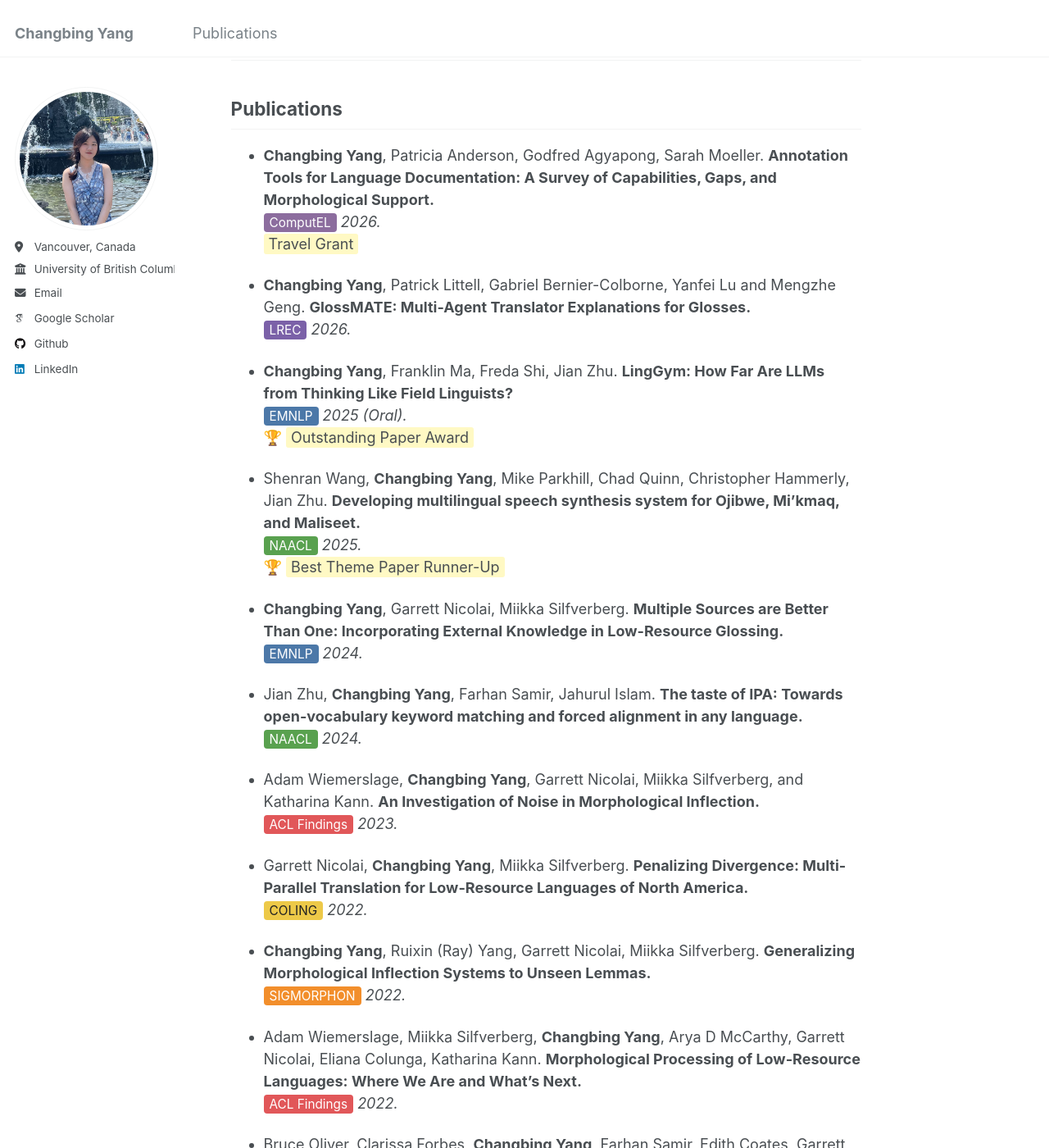
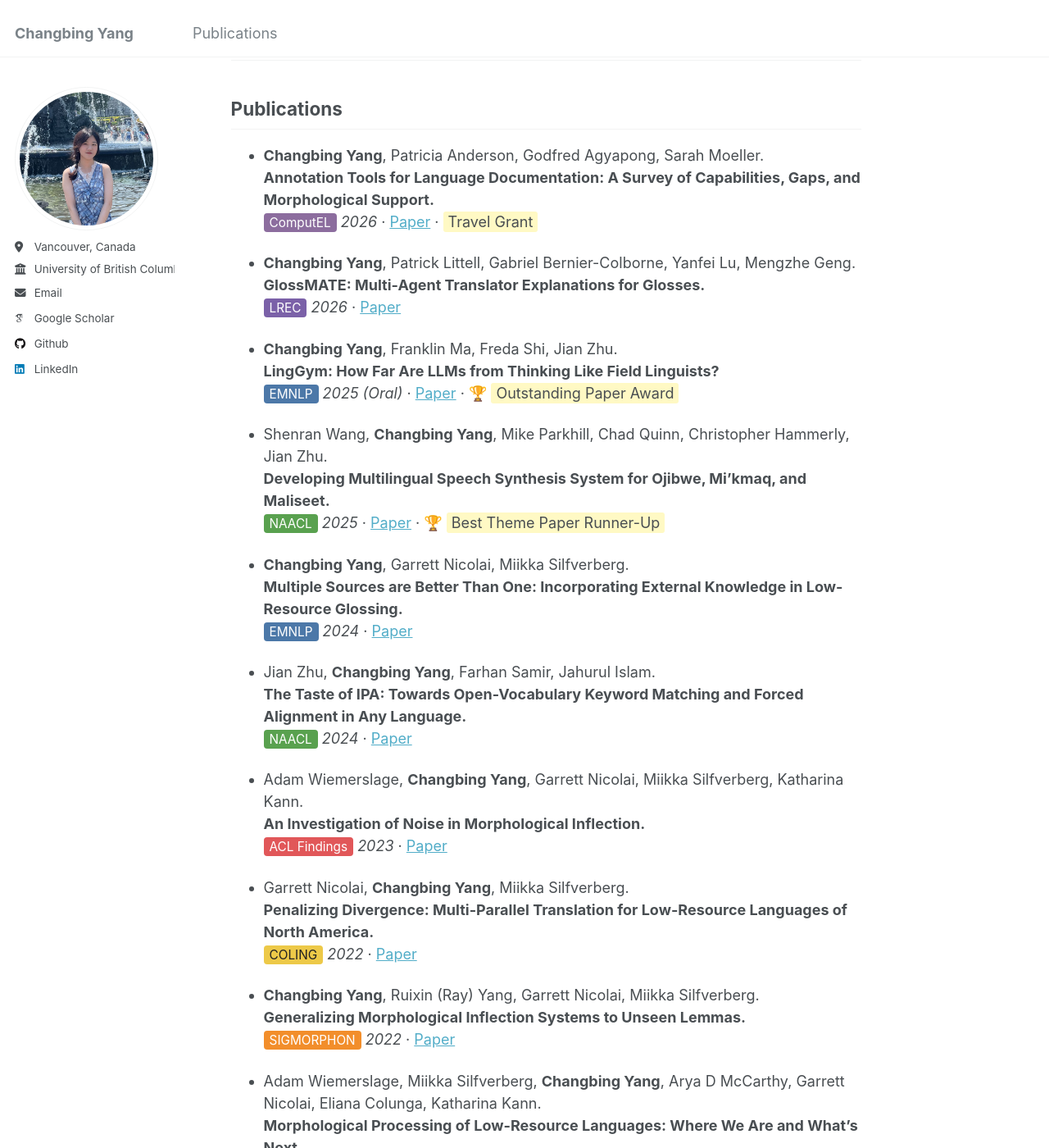
Before and after one commit to changbingY/changbingY.github.io, a Jekyll site: the page built from _pages/about.md, in a window 1280 px wide and 1400 px high, scrolled down 753 px. Shown: the whole window at 82% size. Built offline with Jekyll 4.4.1, drawn with Linux system fonts in a browser that asks for light colours; some web fonts are replaced; some of the changed text lies outside the part shown.

Commit message:
Update about.md

```diff
--- a/_pages/about.md
+++ b/_pages/about.md
@@ -27,70 +27,67 @@ My research is at the intersection of linguistics and AI. My work mainly focuses
 
 - **Changbing Yang**, Patricia Anderson, Godfred Agyapong, Sarah Moeller.
   **Annotation Tools for Language Documentation: A Survey of Capabilities, Gaps, and Morphological Support.**
-  <span style="background-color:#8C6D9E;color:white;padding:2px 7px;border-radius:4px;font-size:0.85em;">ComputEL</span> *2026.*
-  <span style="background-color:#fff9c4;padding:2px 6px;border-radius:3px;">Travel Grant</span>
+  <span style="background-color:#8C6D9E;color:white;padding:2px 7px;border-radius:4px;font-size:0.85em;">ComputEL</span> *2026* · [Paper](https://aclanthology.org/2026.computel-1.9/) · <span style="background-color:#fff9c4;padding:2px 6px;border-radius:3px;">Travel Grant</span>
 
-- **Changbing Yang**, Patrick Littell, Gabriel Bernier-Colborne, Yanfei Lu and Mengzhe Geng.
+- **Changbing Yang**, Patrick Littell, Gabriel Bernier-Colborne, Yanfei Lu, Mengzhe Geng.
   **GlossMATE: Multi-Agent Translator Explanations for Glosses.**
-  <span style="background-color:#7B61A8;color:white;padding:2px 7px;border-radius:4px;font-size:0.85em;">LREC</span> *2026.*
+  <span style="background-color:#7B61A8;color:white;padding:2px 7px;border-radius:4px;font-size:0.85em;">LREC</span> *2026* · [Paper](https://aclanthology.org/2026.lrec-1.709/)
 
 - **Changbing Yang**, Franklin Ma, Freda Shi, Jian Zhu.
   **LingGym: How Far Are LLMs from Thinking Like Field Linguists?**
-  <span style="background-color:#4C78A8;color:white;padding:2px 7px;border-radius:4px;font-size:0.85em;">EMNLP</span> *2025 (Oral).*
-  🏆 <span style="background-color:#fff9c4;padding:2px 6px;border-radius:3px;">Outstanding Paper Award</span>
+  <span style="background-color:#4C78A8;color:white;padding:2px 7px;border-radius:4px;font-size:0.85em;">EMNLP</span> *2025 (Oral)* · [Paper](https://aclanthology.org/2025.emnlp-main.69/) · 🏆 <span style="background-color:#fff9c4;padding:2px 6px;border-radius:3px;">Outstanding Paper Award</span>
 
 - Shenran Wang, **Changbing Yang**, Mike Parkhill, Chad Quinn, Christopher Hammerly, Jian Zhu.
-  **Developing multilingual speech synthesis system for Ojibwe, Mi'kmaq, and Maliseet.**
-  <span style="background-color:#59A14F;color:white;padding:2px 7px;border-radius:4px;font-size:0.85em;">NAACL</span> *2025.*
-  🏆 <span style="background-color:#fff9c4;padding:2px 6px;border-radius:3px;">Best Theme Paper Runner-Up</span>
+  **Developing Multilingual Speech Synthesis System for Ojibwe, Mi'kmaq, and Maliseet.**
+  <span style="background-color:#59A14F;color:white;padding:2px 7px;border-radius:4px;font-size:0.85em;">NAACL</span> *2025* · [Paper](https://aclanthology.org/2025.naacl-short.69/) · 🏆 <span style="background-color:#fff9c4;padding:2px 6px;border-radius:3px;">Best Theme Paper Runner-Up</span>
 
 - **Changbing Yang**, Garrett Nicolai, Miikka Silfverberg.
   **Multiple Sources are Better Than One: Incorporating External Knowledge in Low-Resource Glossing.**
-  <span style="background-color:#4C78A8;color:white;padding:2px 7px;border-radius:4px;font-size:0.85em;">EMNLP</span> *2024.*
+  <span style="background-color:#4C78A8;color:white;padding:2px 7px;border-radius:4px;font-size:0.85em;">EMNLP</span> *2024* · [Paper](https://aclanthology.org/2024.emnlp-main.261/)
 
 - Jian Zhu, **Changbing Yang**, Farhan Samir, Jahurul Islam.
-  **The taste of IPA: Towards open-vocabulary keyword matching and forced alignment in any language.**
-  <span style="background-color:#59A14F;color:white;padding:2px 7px;border-radius:4px;font-size:0.85em;">NAACL</span> *2024.*
+  **The Taste of IPA: Towards Open-Vocabulary Keyword Matching and Forced Alignment in Any Language.**
+  <span style="background-color:#59A14F;color:white;padding:2px 7px;border-radius:4px;font-size:0.85em;">NAACL</span> *2024* · [Paper](https://aclanthology.org/2024.naacl-long.43/)
 
-- Adam Wiemerslage, **Changbing Yang**, Garrett Nicolai, Miikka Silfverberg, and Katharina Kann.
+- Adam Wiemerslage, **Changbing Yang**, Garrett Nicolai, Miikka Silfverberg, Katharina Kann.
   **An Investigation of Noise in Morphological Inflection.**
-  <span style="background-color:#E15759;color:white;padding:2px 7px;border-radius:4px;font-size:0.85em;">ACL Findings</span> *2023.*
+  <span style="background-color:#E15759;color:white;padding:2px 7px;border-radius:4px;font-size:0.85em;">ACL Findings</span> *2023* · [Paper](https://aclanthology.org/2023.findings-acl.207/)
 
 - Garrett Nicolai, **Changbing Yang**, Miikka Silfverberg.
   **Penalizing Divergence: Multi-Parallel Translation for Low-Resource Languages of North America.**
-  <span style="background-color:#EDC948;color:#222;padding:2px 7px;border-radius:4px;font-size:0.85em;">COLING</span> *2022.*
+  <span style="background-color:#EDC948;color:#222;padding:2px 7px;border-radius:4px;font-size:0.85em;">COLING</span> *2022* · [Paper](https://aclanthology.org/2022.coling-1.378/)
 
 - **Changbing Yang**, Ruixin (Ray) Yang, Garrett Nicolai, Miikka Silfverberg.
   **Generalizing Morphological Inflection Systems to Unseen Lemmas.**
-  <span style="background-color:#F28E2B;color:white;padding:2px 7px;border-radius:4px;font-size:0.85em;">SIGMORPHON</span> *2022.*
+  <span style="background-color:#F28E2B;color:white;padding:2px 7px;border-radius:4px;font-size:0.85em;">SIGMORPHON</span> *2022* · [Paper](https://aclanthology.org/2022.sigmorphon-1.23/)
 
 - Adam Wiemerslage, Miikka Silfverberg, **Changbing Yang**, Arya D McCarthy, Garrett Nicolai, Eliana Colunga, Katharina Kann.
   **Morphological Processing of Low-Resource Languages: Where We Are and What's Next.**
-  <span style="background-color:#E15759;color:white;padding:2px 7px;border-radius:4px;font-size:0.85em;">ACL Findings</span> *2022.*
+  <span style="background-color:#E15759;color:white;padding:2px 7px;border-radius:4px;font-size:0.85em;">ACL Findings</span> *2022* · [Paper](https://aclanthology.org/2022.findings-acl.80/)
 
 - Bruce Oliver, Clarissa Forbes, **Changbing Yang**, Farhan Samir, Edith Coates, Garrett Nicolai, Miikka Silfverberg.
   **An Inflectional Database for Gitksan.**
-  <span style="background-color:#7B61A8;color:white;padding:2px 7px;border-radius:4px;font-size:0.85em;">LREC</span> *2022.*
+  <span style="background-color:#7B61A8;color:white;padding:2px 7px;border-radius:4px;font-size:0.85em;">LREC</span> *2022* · [Paper](https://aclanthology.org/2022.lrec-1.710/)
 
 - Clarissa Forbes, Farhan Samir, Bruce Harold Oliver, **Changbing Yang**, Edith Coates, Garrett Nicolai, Miikka Silfverberg.
   **Dim Wihl Gat Tun: The Case for Linguistic Expertise in NLP for Underdocumented Languages.**
-  <span style="background-color:#E15759;color:white;padding:2px 7px;border-radius:4px;font-size:0.85em;">ACL Findings</span> *2022.*
+  <span style="background-color:#E15759;color:white;padding:2px 7px;border-radius:4px;font-size:0.85em;">ACL Findings</span> *2022* · [Paper](https://aclanthology.org/2022.findings-acl.167/)
 
 - **Changbing Yang**, Garrett Nicolai, Miikka Silfverberg.
-  **Unsupervised paradigm clustering using transformation rules.**
-  <span style="background-color:#F28E2B;color:white;padding:2px 7px;border-radius:4px;font-size:0.85em;">SIGMORPHON</span> *2021.*
+  **Unsupervised Paradigm Clustering Using Transformation Rules.**
+  <span style="background-color:#F28E2B;color:white;padding:2px 7px;border-radius:4px;font-size:0.85em;">SIGMORPHON</span> *2021* · [Paper](https://aclanthology.org/2021.sigmorphon-1.11/)
 
-- Beilei Xiang, **Changbing Yang**, Yu Li, Alex Warstadt and Katharina Kann.
+- Beilei Xiang, **Changbing Yang**, Yu Li, Alex Warstadt, Katharina Kann.
   **CLiMP: A Benchmark for Chinese Language Model Evaluations.**
-  <span style="background-color:#76B7B2;color:white;padding:2px 7px;border-radius:4px;font-size:0.85em;">EACL</span> *2021.*
+  <span style="background-color:#76B7B2;color:white;padding:2px 7px;border-radius:4px;font-size:0.85em;">EACL</span> *2021* · [Paper](https://aclanthology.org/2021.eacl-main.242/)
 
-- Sarah Moeller, Ling Liu, **Changbing Yang**, Katharina Kann and Mans Hulden.
+- Sarah Moeller, Ling Liu, **Changbing Yang**, Katharina Kann, Mans Hulden.
   **IGT2P: From Interlinear Glossed Texts to Paradigms.**
-  <span style="background-color:#4C78A8;color:white;padding:2px 7px;border-radius:4px;font-size:0.85em;">EMNLP</span> *2020.*
+  <span style="background-color:#4C78A8;color:white;padding:2px 7px;border-radius:4px;font-size:0.85em;">EMNLP</span> *2020* · [Paper](https://aclanthology.org/2020.emnlp-main.424/)
 
-- Sarah Beemer, ..., **Changbing Yang** and Mans Hulden.
+- Sarah Beemer, ..., **Changbing Yang**, Mans Hulden.
   **Linguist vs. Machine: Rapid Development of Finite-State Morphological Grammars.**
-  <span style="background-color:#F28E2B;color:white;padding:2px 7px;border-radius:4px;font-size:0.85em;">SIGMORPHON</span> *2020.*
+  <span style="background-color:#F28E2B;color:white;padding:2px 7px;border-radius:4px;font-size:0.85em;">SIGMORPHON</span> *2020* · [Paper](https://aclanthology.org/2020.sigmorphon-1.18/)
 
 ---
 
```
